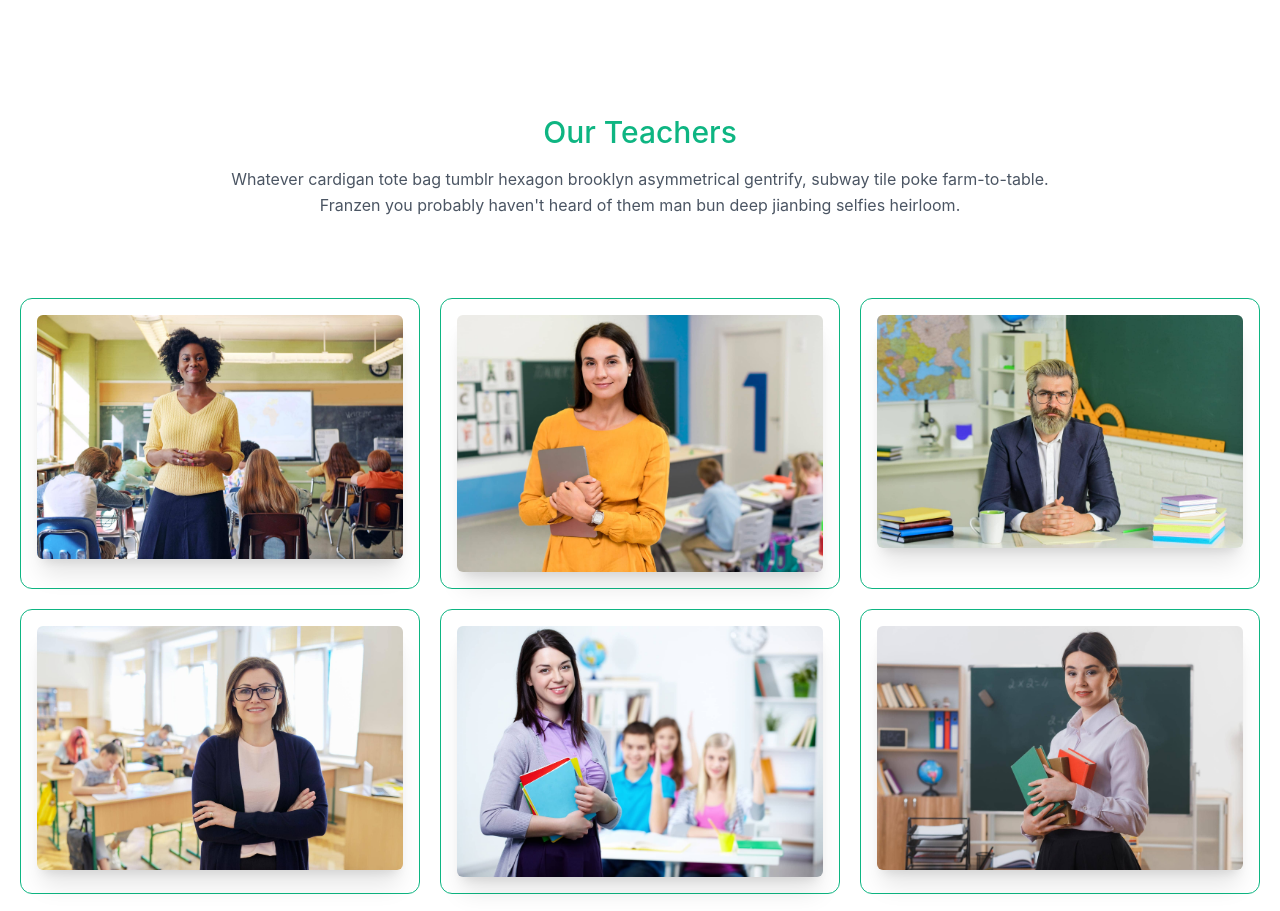
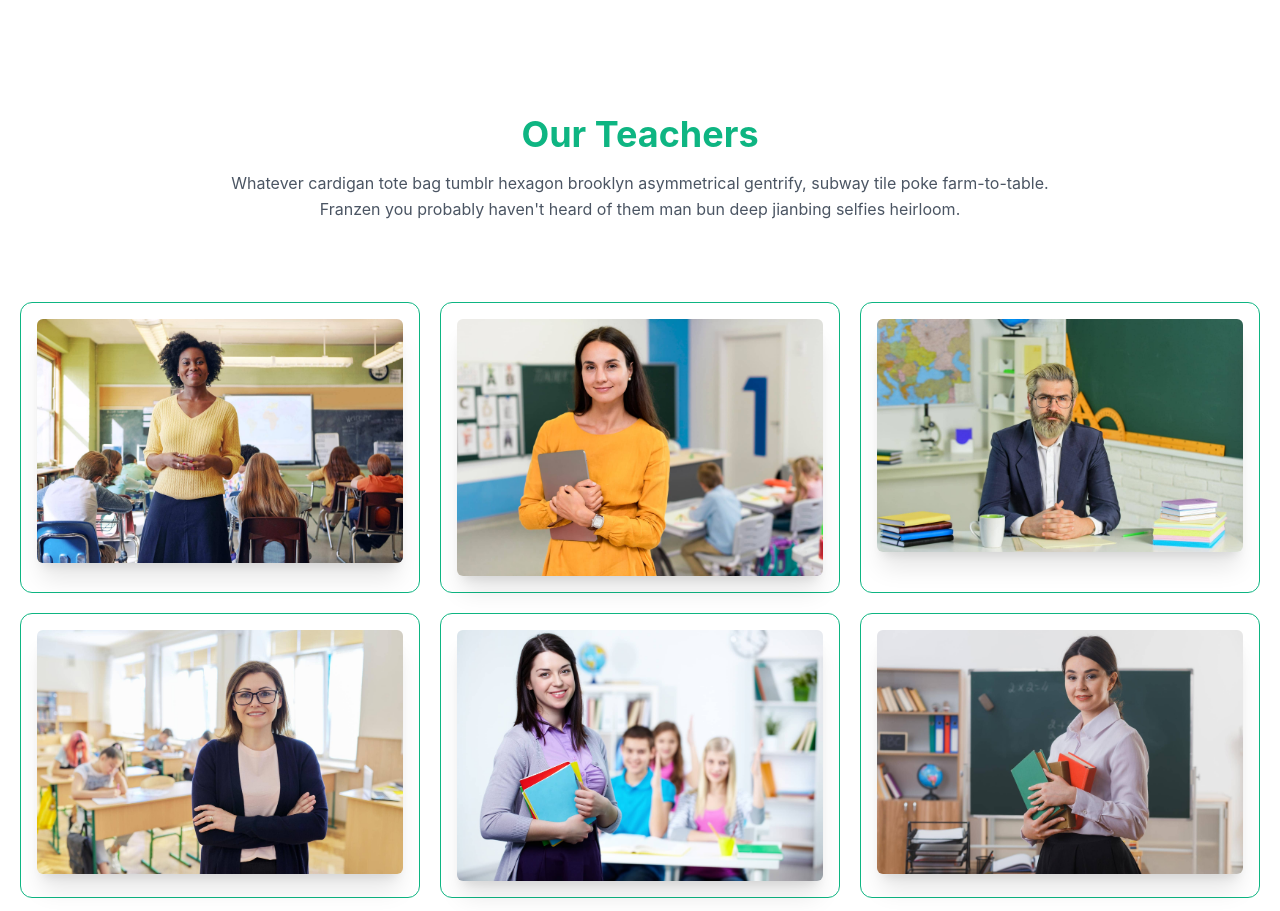
Before and after one commit to MDSadid-git/Edu-Learn, a React (Vite) app: page / in a window 1280 px wide. Shown: the part 3000-3911 px from the top of the page. Built offline with nearby package versions, Linux system fonts and the light colour scheme.

Commit message:
Home2 Ourteacher area done

```diff
--- a/src/Components/Pages/Home/Teacher/OurTeacher.jsx
+++ b/src/Components/Pages/Home/Teacher/OurTeacher.jsx
@@ -12,7 +12,7 @@ const OurTeacher = () => {
       <section className="text-gray-600 body-font">
         <div className="container px-5 py-24 mx-auto">
           <div className="flex flex-col text-center w-full mb-20">
-            <h1 className="sm:text-3xl text-2xl font-medium title-font mb-4 text-brand">
+            <h1 className="sm:text-4xl text-2xl font-bold title-font mb-4 text-brand">
               Our Teachers
             </h1>
             <p className="lg:w-2/3 mx-auto leading-relaxed text-base">
```
Also changed, not shown: 1 other file (tests, documents, lock files or other folders).
